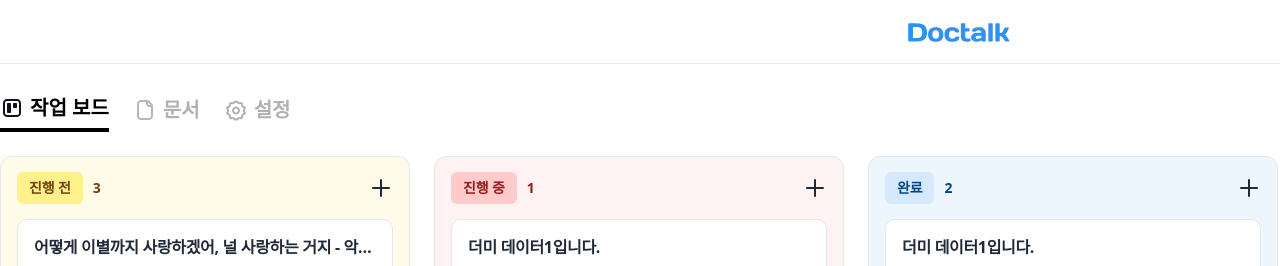
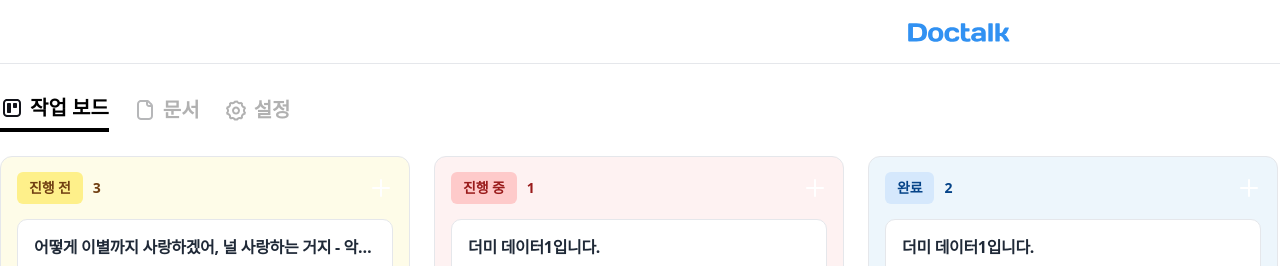
Before and after one commit to SMU-Capstone-2025/frontend, a React (Create React App) app: page /project/workboard in a window 1280 px wide. Shown: the top 266 px of the page. Built offline with nearby package versions, Linux system fonts and the light colour scheme.

Commit message:
feat(icons): 필요한 아이콘, 공통 컴포넌트 생성
- Status.jsx 공통 컴포넌트 생성
- PersonOn, PlusOn 아이콘 수정
- VectorOn 아이콘 생성

```diff
--- a/src/assets/icons/Person/PersonOn.jsx
+++ b/src/assets/icons/Person/PersonOn.jsx
@@ -11,11 +11,9 @@ const PersonOn = ({ color }) => {
     >
       <path
         d="M4 20C4 17 8 17 10 15C11 14 8 14 8 9C8 5.667 9.333 4 12 4C14.667 4 16 5.667 16 9C16 14 13 14 14 15C16 17 20 17 20 20"
-
         stroke={color || "#1F2937"}
-        stroke-width="2"
-        stroke-linecap="round"
-
+        strokeWidth="2"
+        strokeLinecap="round"
       />
     </svg>
   );
--- a/src/assets/icons/Plus/PlusOn.jsx
+++ b/src/assets/icons/Plus/PlusOn.jsx
@@ -9,18 +9,8 @@ const PlusOn = () => {
       viewBox="0 0 24 24"
       fill="none"
     >
-      <path
-        d="M20 12H4"
-        stroke="#1F2937"
-        strokeWidth="2"
-        strokeLinecap="round"
-      />
-      <path
-        d="M12 4V20"
-        stroke="#1F2937"
-        strokeWidth="2"
-        strokeLinecap="round"
-      />
+      <path d="M20 12H4" stroke="white" strokeWidth="2" strokeLinecap="round" />
+      <path d="M12 4V20" stroke="white" strokeWidth="2" strokeLinecap="round" />
     </svg>
   );
 };
--- /dev/null
+++ b/src/components/Status/Status.jsx
@@ -0,0 +1,19 @@
+import React from "react";
+
+const Status = ({ name, backgroundColor, fontColor }) => {
+  return (
+    <div
+      className="flex h-6 px-3 py-2 justify-center items-center gap-[10px] rounded-[6px]"
+      style={{
+        backgroundColor: backgroundColor,
+        color: fontColor,
+      }}
+    >
+      <span className="text-xs font-bold leading-[140%] font-pretendard">
+        {name}
+      </span>
+    </div>
+  );
+};
+
+export default Status;
```
Also changed, not shown: src/assets/icons/Vector/VectorOn.jsx (added, +20 -0 lines).
